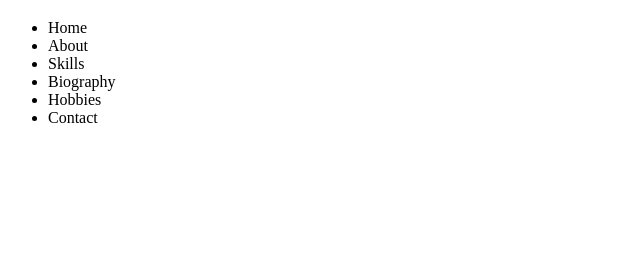
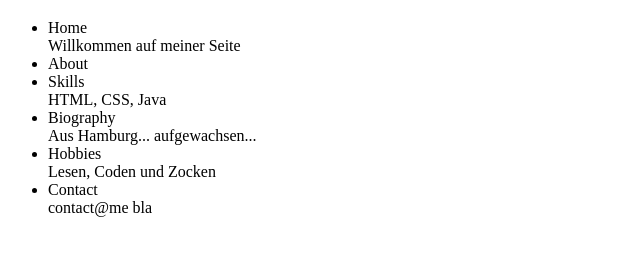
Before and after one commit to nirandwidera/personal-website, a plain HTML site: page index.html in a window 1280 px wide. Shown: the part 61-316 px from the top of the page, without its empty margins (0-640 px from the left). Drawn offline with Linux system fonts and the light colour scheme.

Commit message:
Added Info

```diff
--- a/index.html
+++ b/index.html
@@ -12,11 +12,16 @@
 <nav>
 <ul>
   <li>Home</li>
+  Willkommen auf meiner Seite
   <li>About</li>
   <li>Skills</li>
+  HTML, CSS, Java
   <li>Biography</li>
+  Aus Hamburg... aufgewachsen...
   <li>Hobbies</li>
+Lesen, Coden und Zocken
   <li>Contact</li>
+  contact@me bla
 </ul>
 </nav>
 
```
